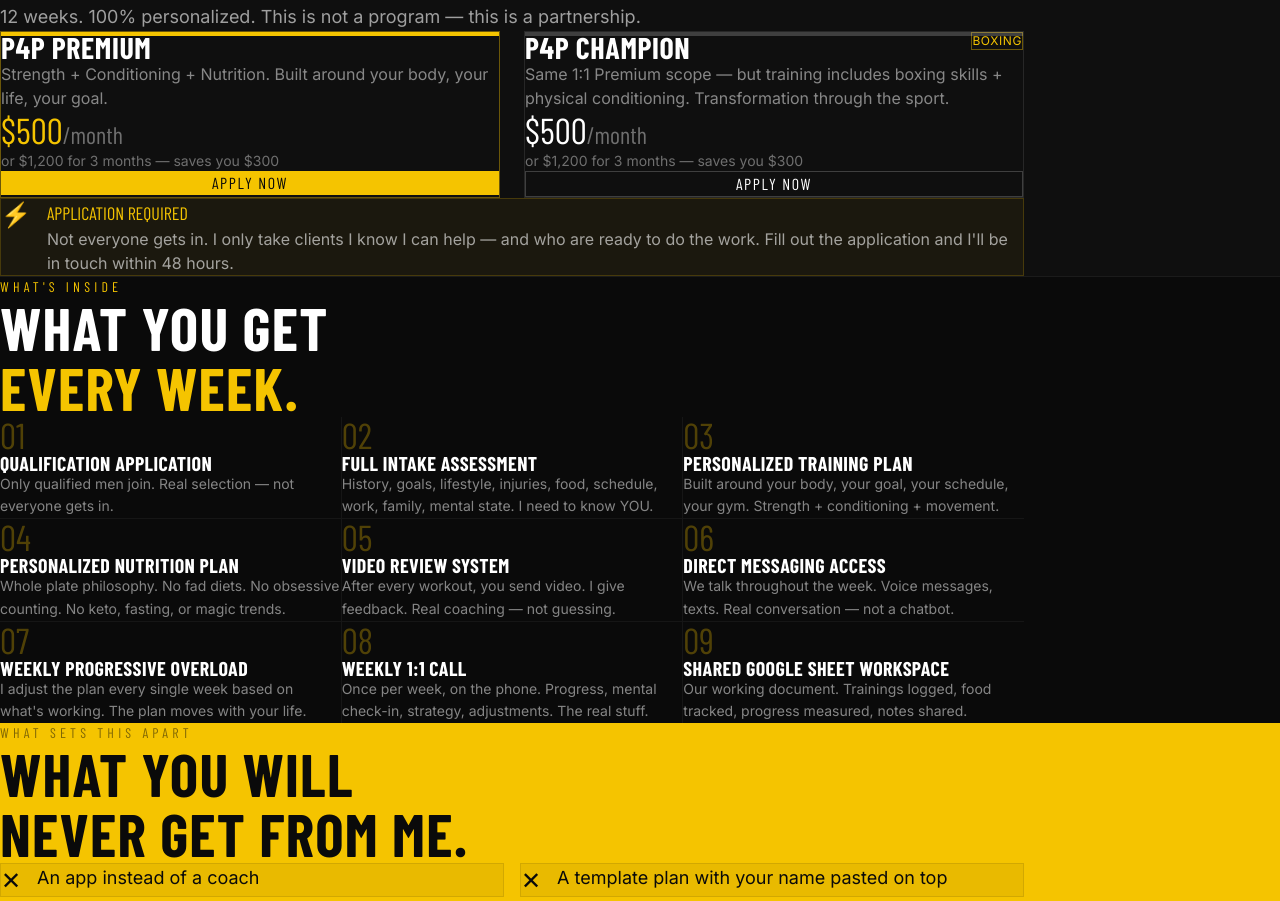
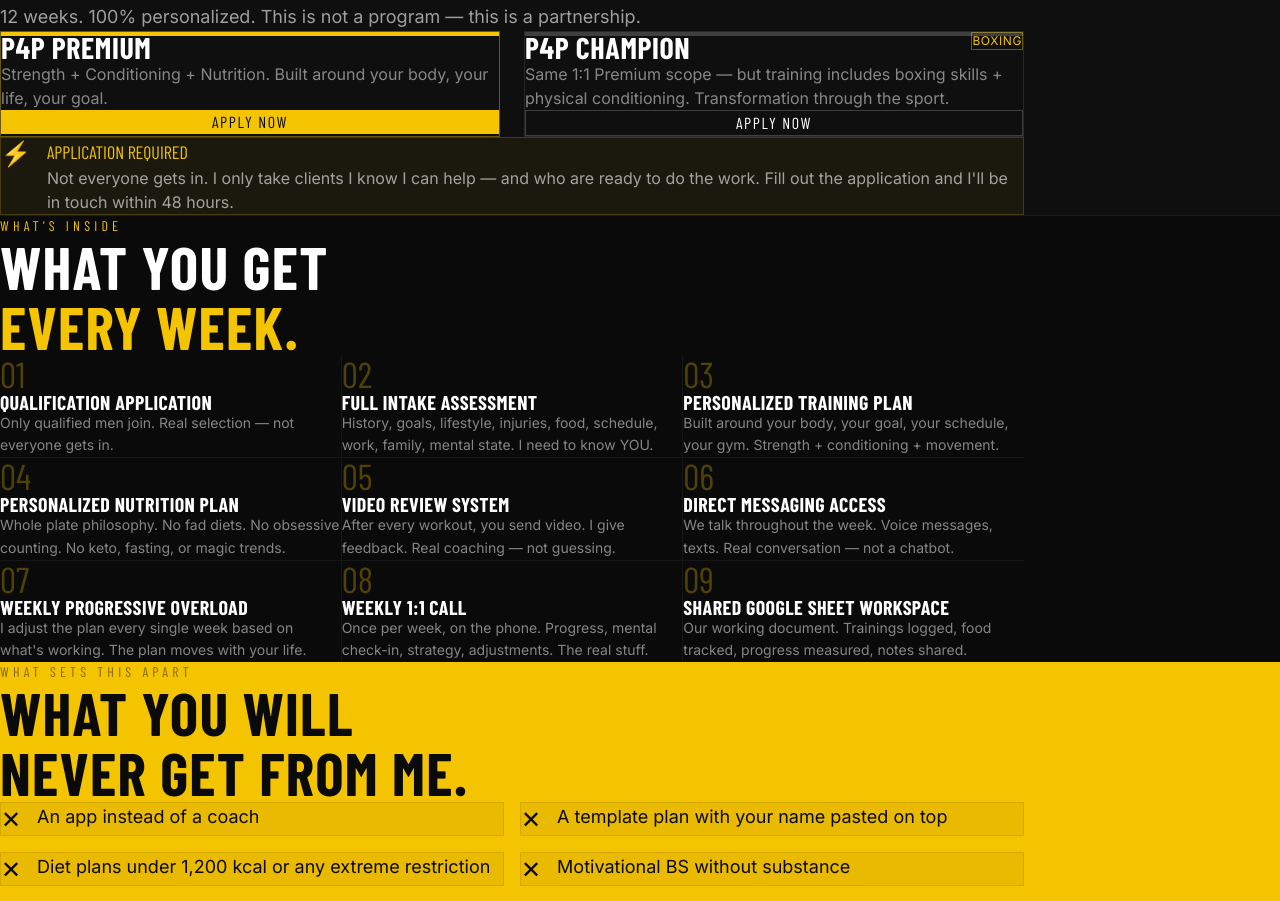
Before and after one commit to nowakamericandream-sketch/blazejnowak-website, a Next.js app: page / in a window 1280 px wide. Shown: the part 2312-3213 px from the top of the page. Built offline with nearby package versions, Linux system fonts and the light colour scheme; a web font is replaced by a local one.

Commit message:
Remove pricing from offer cards

```diff
--- a/app/page.tsx
+++ b/app/page.tsx
@@ -224,14 +224,6 @@ export default function Home() {
               <p className="text-white/50 font-[family-name:var(--font-inter)] mb-8">
                 Strength + Conditioning + Nutrition. Built around your body, your life, your goal.
               </p>
-              <div className="mb-8">
-                <div className="text-[#F5C400] font-[family-name:var(--font-barlow)] font-900 text-4xl">
-                  $500<span className="text-2xl text-white/40">/month</span>
-                </div>
-                <div className="text-white/40 font-[family-name:var(--font-inter)] text-sm mt-1">
-                  or $1,200 for 3 months — saves you $300
-                </div>
-              </div>
               <a
                 href={TALLY_URL}
                 target="_blank"
@@ -256,14 +248,6 @@ export default function Home() {
               <p className="text-white/50 font-[family-name:var(--font-inter)] mb-8">
                 Same 1:1 Premium scope — but training includes boxing skills + physical conditioning. Transformation through the sport.
               </p>
-              <div className="mb-8">
-                <div className="text-white font-[family-name:var(--font-barlow)] font-900 text-4xl">
-                  $500<span className="text-2xl text-white/40">/month</span>
-                </div>
-                <div className="text-white/40 font-[family-name:var(--font-inter)] text-sm mt-1">
-                  or $1,200 for 3 months — saves you $300
-                </div>
-              </div>
               <a
                 href={TALLY_URL}
                 target="_blank"
```
